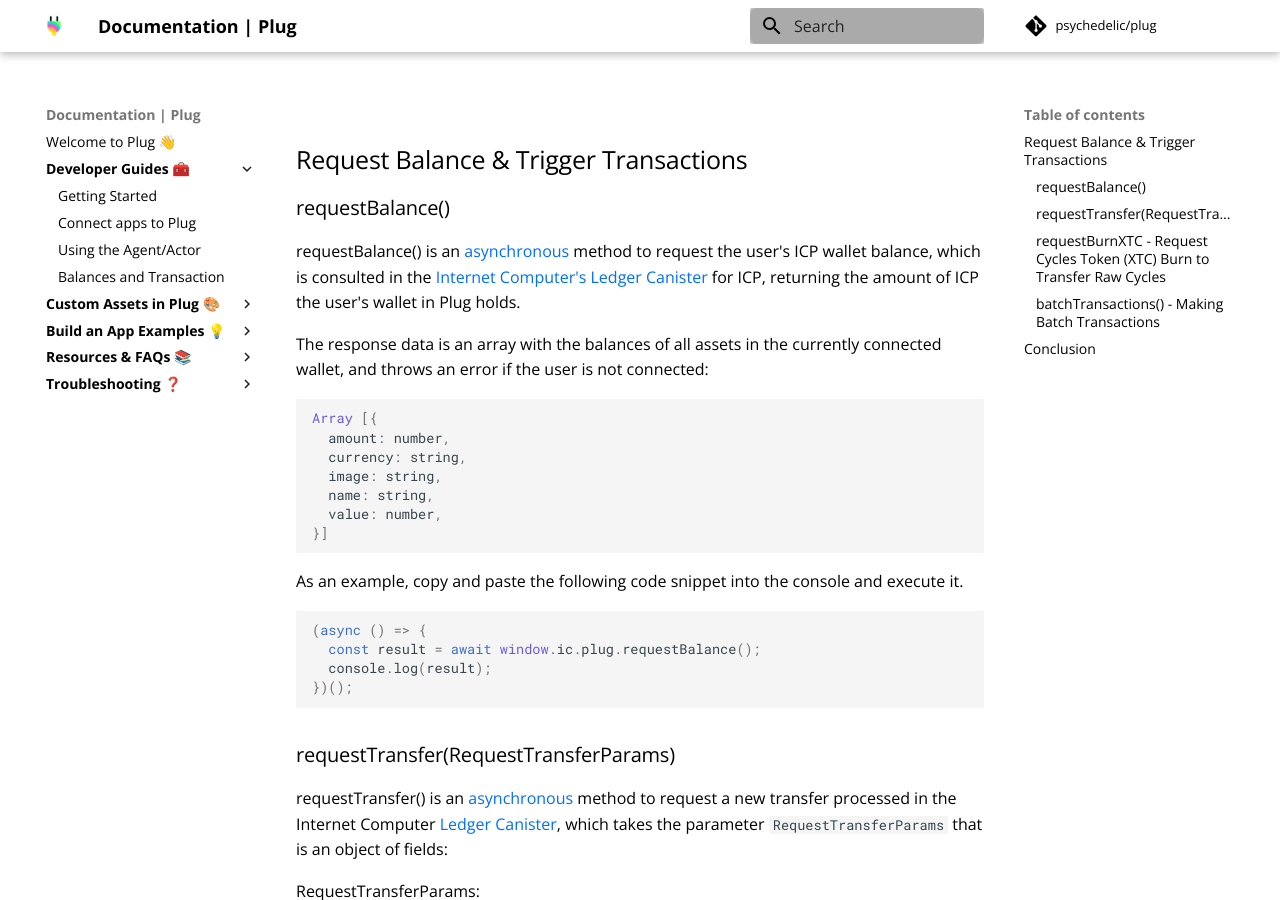
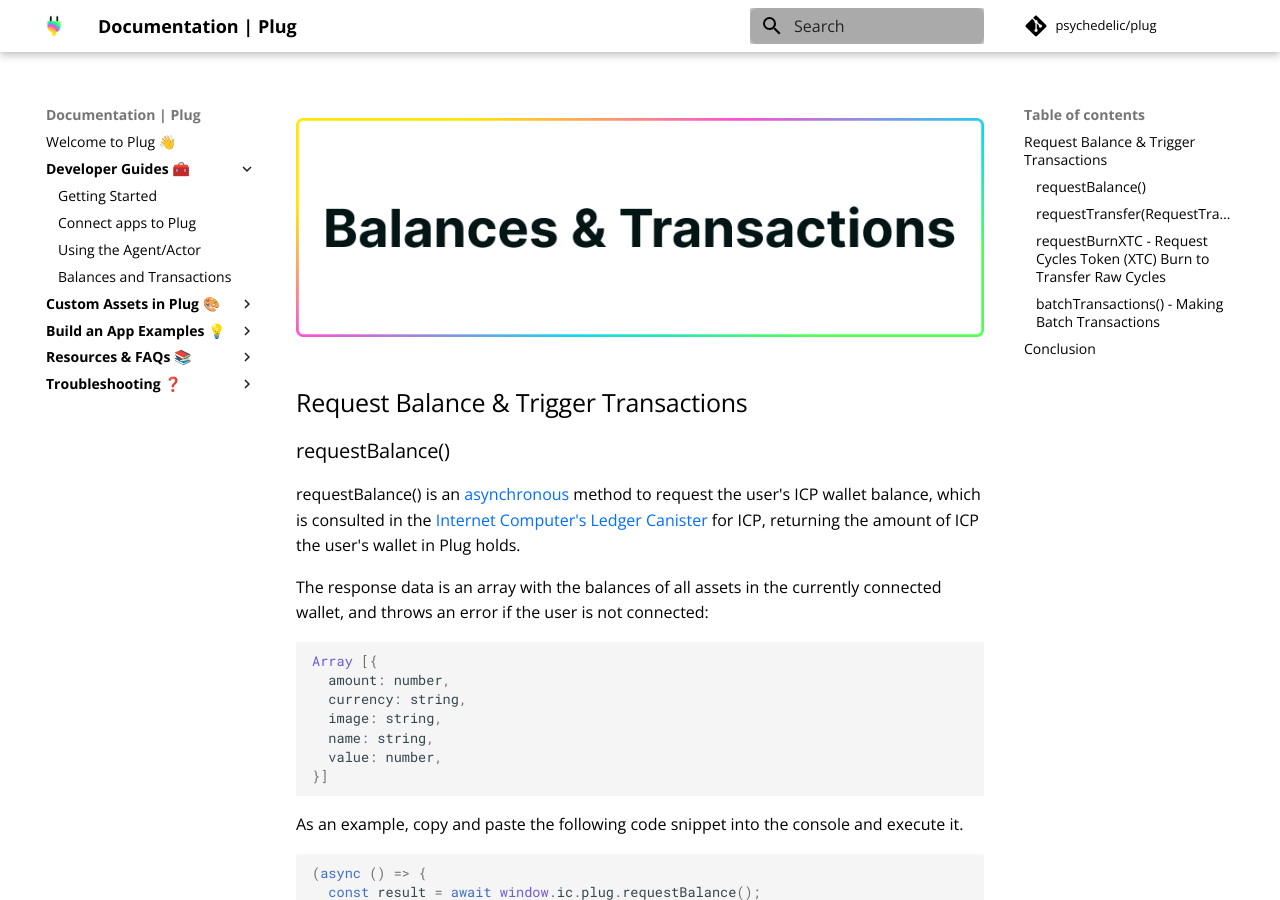
Before and after one commit to Psychedelic/plug-docs, an MkDocs documentation site: the page built from docs/getting-started/balances-transactions.md, in a window 1280 px wide and 900 px high. Built offline with MkDocs 1.6.1 and Material for MkDocs 9.7.7, drawn with Linux system fonts in a browser that asks for light colours; comment, search, counter and statistics services are not loaded.

Commit message:
added images to new sections

```diff
--- a/docs/getting-started/balances-transactions.md
+++ b/docs/getting-started/balances-transactions.md
@@ -1,6 +1,9 @@
 ---
 date: "1"
 ---
+
+![](imgs/balances-transactions.png)
+
 ## Request Balance & Trigger Transactions
 
 ### requestBalance()
--- a/mkdocs.yml
+++ b/mkdocs.yml
@@ -28,7 +28,7 @@
     - Getting Started: getting-started/extension-components.md
     - Connect apps to Plug: getting-started/connect-to-plug.md
     - Using the Agent/Actor: getting-started/making-calls.md
-    - Balances and Transaction: getting-started/balances-transactions.md
+    - Balances and Transactions: getting-started/balances-transactions.md
   - <b>Custom Assets in Plug</b> 🎨:
     - Custom Tokens (EXT): getting-started/custom-tokens.md
     - Non-fungible Tokens (NFTs): getting-started/nfts.md
```
Also changed, not shown: docs/getting-started/connect-to-plug.md (+2 -0 lines), docs/getting-started/making-calls.md (+3 -0 lines), docs/build-an-app-examples/imgs/button.png (renamed from docs/getting-started/imgs/button.png), docs/getting-started/imgs/balances-transactions.png (added), docs/getting-started/imgs/calls-to-plug.png (added), docs/getting-started/imgs/connect-to-plug.png (added).
